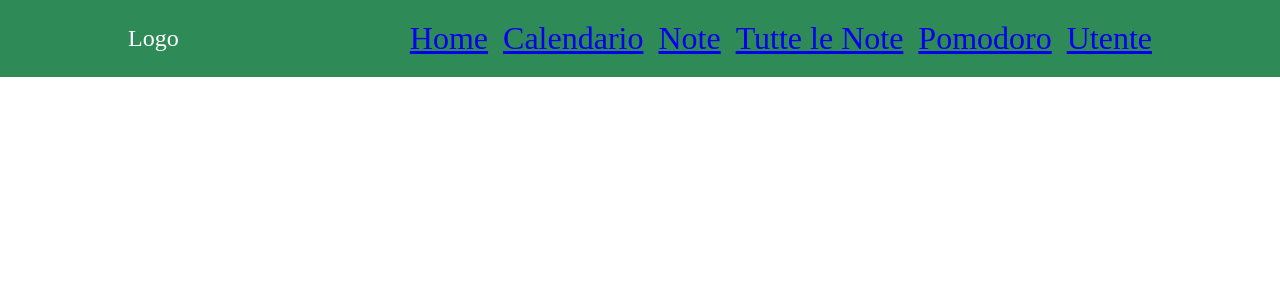
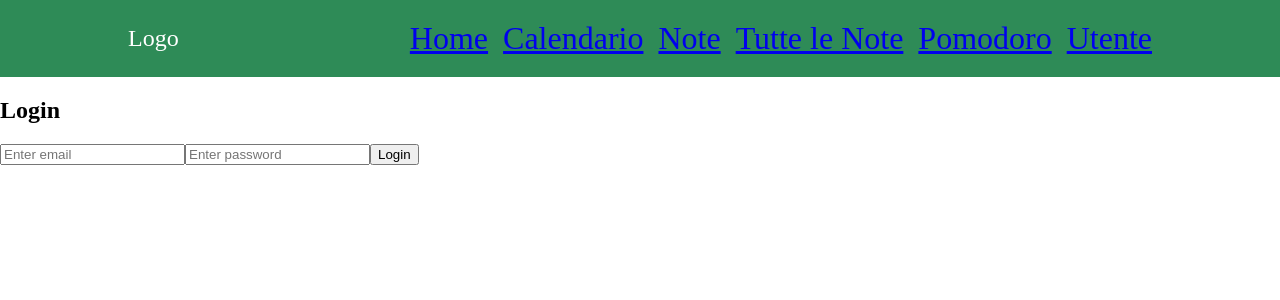
Before and after one commit to DrHouse-Cs-Edition/KekWeb, a React (Create React App) app in the folder app/client/: page /utente in a window 1280 px wide. Shown: the top 300 px of the page. Built offline with nearby package versions, Linux system fonts and the light colour scheme.

Commit message:
aggiunto login per ora

```diff
--- a/app/client/src/components/login/login.jsx
+++ /dev/null
@@ -1,7 +0,0 @@
-import React from "react";
-
-function login(){
-
-}
-
-export default login;
--- /dev/null
+++ b/app/client/src/components/login_signup/Login.jsx
@@ -0,0 +1,42 @@
+import React, { useState } from "react";
+
+function Login() {
+    const [formData, setFormData] = useState({ email: "", password: "" });
+
+    const handleChange = ({ target: { name, value } }) => {
+        setFormData((prevData) => ({ ...prevData, [name]: value }));
+    };
+
+    const handleSubmit = (e) => {
+        e.preventDefault();
+        console.log("Submitted form data:", formData);
+        // Add form submission logic here, e.g., calling an API
+    };
+
+    return (
+        <div>
+            <h2>Login</h2>
+            <form onSubmit={handleSubmit}>
+                <input
+                    type="email"
+                    name="email"
+                    placeholder="Enter email"
+                    value={formData.email}
+                    onChange={handleChange}
+                    required
+                />
+                <input
+                    type="password"
+                    name="password"
+                    placeholder="Enter password"
+                    value={formData.password}
+                    onChange={handleChange}
+                    required
+                />
+                <button type="submit">Login</button>
+            </form>
+        </div>
+    );
+}
+
+export default Login;
--- a/app/client/src/pages/Utente.jsx
+++ b/app/client/src/pages/Utente.jsx
@@ -1,5 +1,5 @@
 import React from 'react';
-import Login from '../components/login/login.jsx'
+import Login from '../components/login_signup/Login.jsx'
 function Utente(){
     return(
         <Login/>
```
